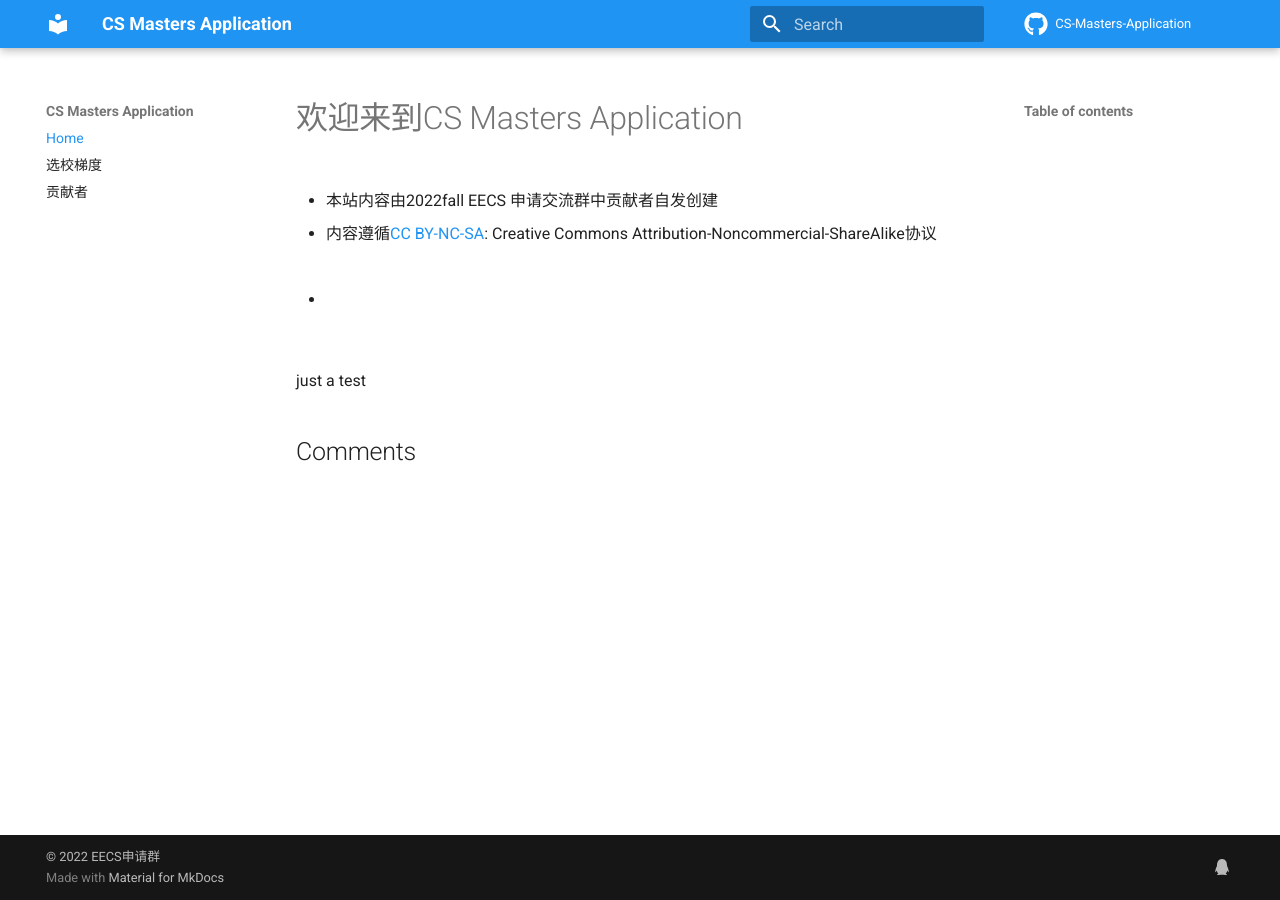
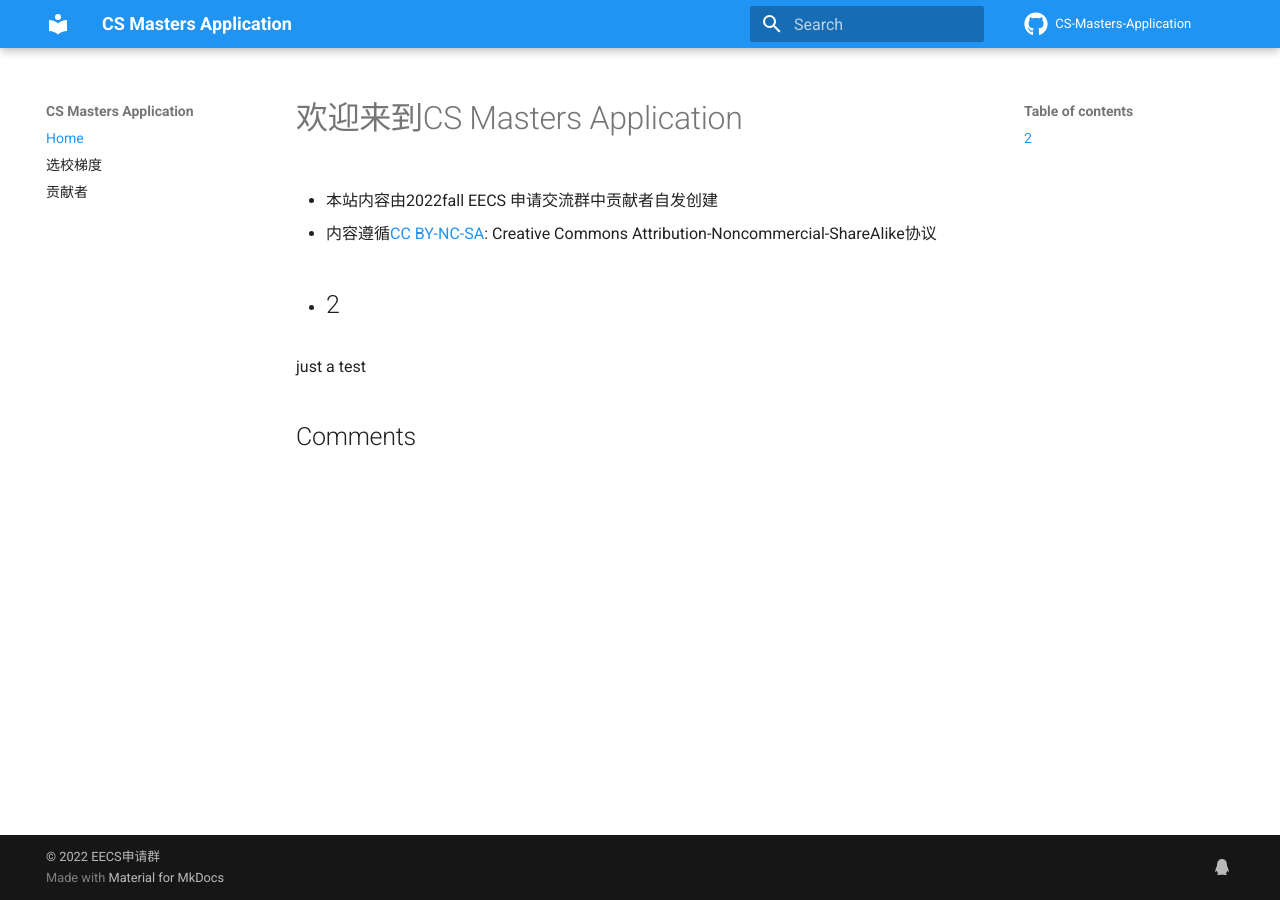
Before and after one commit to opencsapp/opencsapp.github.io, an MkDocs documentation site: the page built from docs/index.md, in a window 1280 px wide. Built offline with MkDocs 1.6.1 and Material for MkDocs 9.7.7, drawn with Linux system fonts in a browser that asks for light colours; comment, search, counter and statistics services are not loaded.

Commit message:
Update index.md

```diff
--- a/docs/index.md
+++ b/docs/index.md
@@ -4,7 +4,7 @@
 
 * 内容遵循[CC BY-NC-SA](https://creativecommons.org/licenses/by-nc-sa/4.0/): Creative Commons Attribution-Noncommercial-ShareAlike协议
 
-* ##
+* ## 2
 
 
 just a test
```
